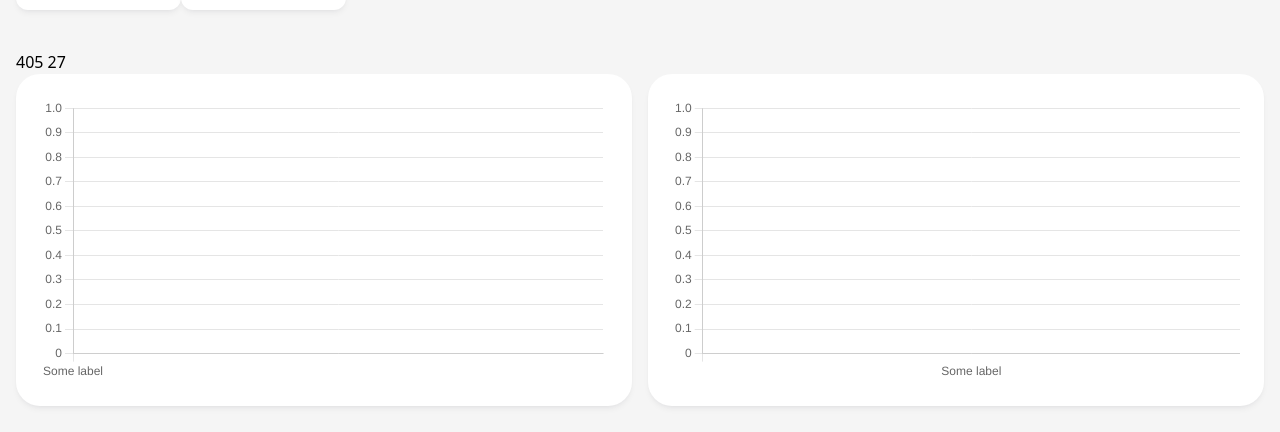
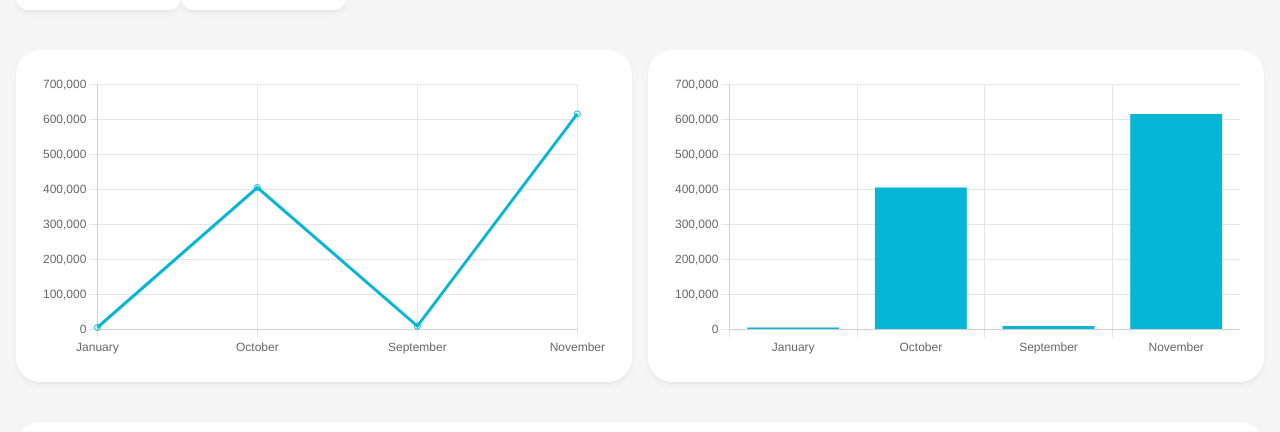
Before and after one commit to Artem-Zhuravlev/citrus-dev-test, a Vue app: page / in a window 1280 px wide. Shown: the part 258-690 px from the top of the page. Built offline with nearby package versions, Linux system fonts and the light colour scheme.

Commit message:
refactor(app): remove unused data

```diff
--- a/src/App.vue
+++ b/src/App.vue
@@ -1,99 +1,42 @@
 <template>
   <div class="container">
-    <KpiSection :items="kpiCards" />
+    <KpiSection />
     <div class="section">
       <InputSelect :options="selectOptions" v-model="selectedOption"/>
-      <InputSelect :options="countries" v-model="selectedOption"/>
+      <InputSelect :options="salesStore.countries" v-model="selectedOption"/>
     </div>
-		{{ totalSales }} {{  numberOfOrders }}
+
     <div class="grid grid-cols-1 lg:grid-cols-2 gap-4">
-      <LineChart :data="lineChartData"/>
-      <BarChart :data="lineChartData"/>
+      <LineChart :data="chartData"/>
+      <BarChart :data="chartData"/>
     </div>
 		<div class="section">
-			<TableBase :headers="headers" :items="items"/>
+			<TableBase :headers="headers" :items="tableData"/>
 		</div>
   </div>
 </template>
 
 <script setup>
-import { computed, reactive, ref } from 'vue';
+import { ref } from 'vue';
 import { KpiSection } from '@/components/features';
 import { LineChart, BarChart, TableBase } from '@/components/shared';
 import { InputSelect } from '@/components/shared';
-import { salesMockData } from '@/mocks';
+import { useSalesStore } from '@/stores/sales';
 import { useI18n } from 'vue-i18n';
 
-const { t } = useI18n();
-const salesData = reactive(salesMockData);
+const salesStore = useSalesStore();
+const { chartData, tableData } = salesStore;
 
-const countries = computed(() => {
-	const uniqueRegions = new Set(salesData.map((item) => item.region));
-
-	return Array.from(uniqueRegions).map((region) => {
-		return {
-			value: region,
-			label: t(`regions.${region}`),
-		};
-	});
-});
-
-const totalSales = computed(() => {
-	return salesData.reduce((acc, item) => acc + item.quantity_sold, 0);
-});
-
-const numberOfOrders = computed(() => salesData.length);
-
-const kpiCards = reactive([
-	{ title: 'Total sales', value: 42 },
-	{ title: 'Number of orders', value: 20 },
-	{ title: 'Top-performing product', value: 10 },
-	{ title: 'Sales growth percentage', value: 15 },
-]);
 const selectOptions = [
 	{ value: 'lastWeek', label: 'Last week' },
 	{ value: 'lastMonth', label: 'Last month' },
 ];
 const selectedOption = ref();
 
-const lineChartData = reactive([
-	{
-		label: 'Some label',
-		list: [
-			{
-				value: 10,
-				label: 'January',
-			},
-			{
-				value: 16,
-				label: 'February',
-			},
-			{
-				value: 20,
-				label: 'March',
-			},
-			{
-				value: 25,
-				label: 'April',
-			},
-			{
-				value: 35,
-				label: 'May',
-			},
-		],
-	},
-]);
-
 const headers = [
-	{ text: 'Name', value: 'name' },
-	{ text: 'Height (cm)', value: 'height', sortable: true },
-	{ text: 'Weight (kg)', value: 'weight', sortable: true },
-	{ text: 'Age', value: 'age', sortable: true },
-];
-
-const items = [
-	{ name: 'Curry', height: 178, weight: 77, age: 20 },
-	{ name: 'James', height: 180, weight: 75, age: 21 },
-	{ name: 'Jordan', height: 181, weight: 73, age: 22 },
+	{ text: 'Order ID', value: 'id' },
+	{ text: 'Product name', value: 'product_name', sortable: true },
+	{ text: 'Total Price', value: 'total_price', sortable: true },
+	{ text: 'Region', value: 'region', sortable: true },
 ];
 </script>
```
